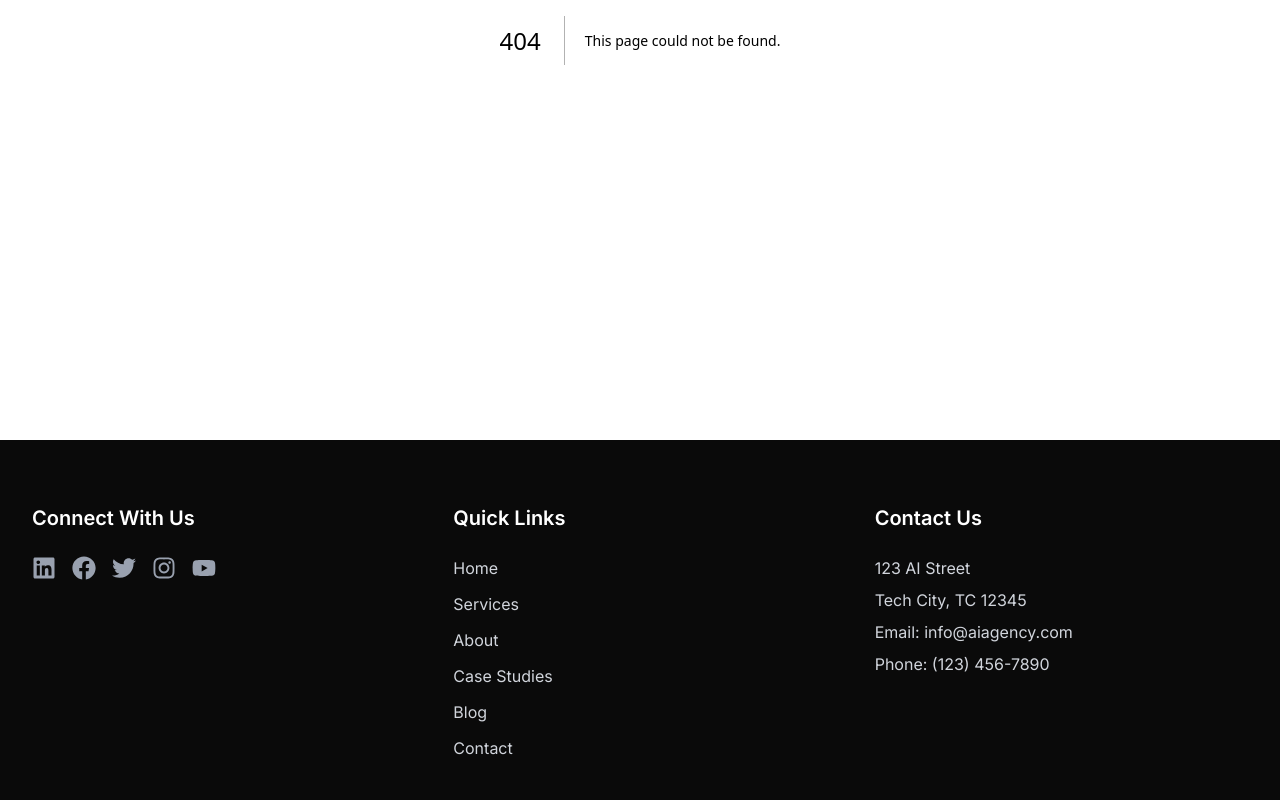
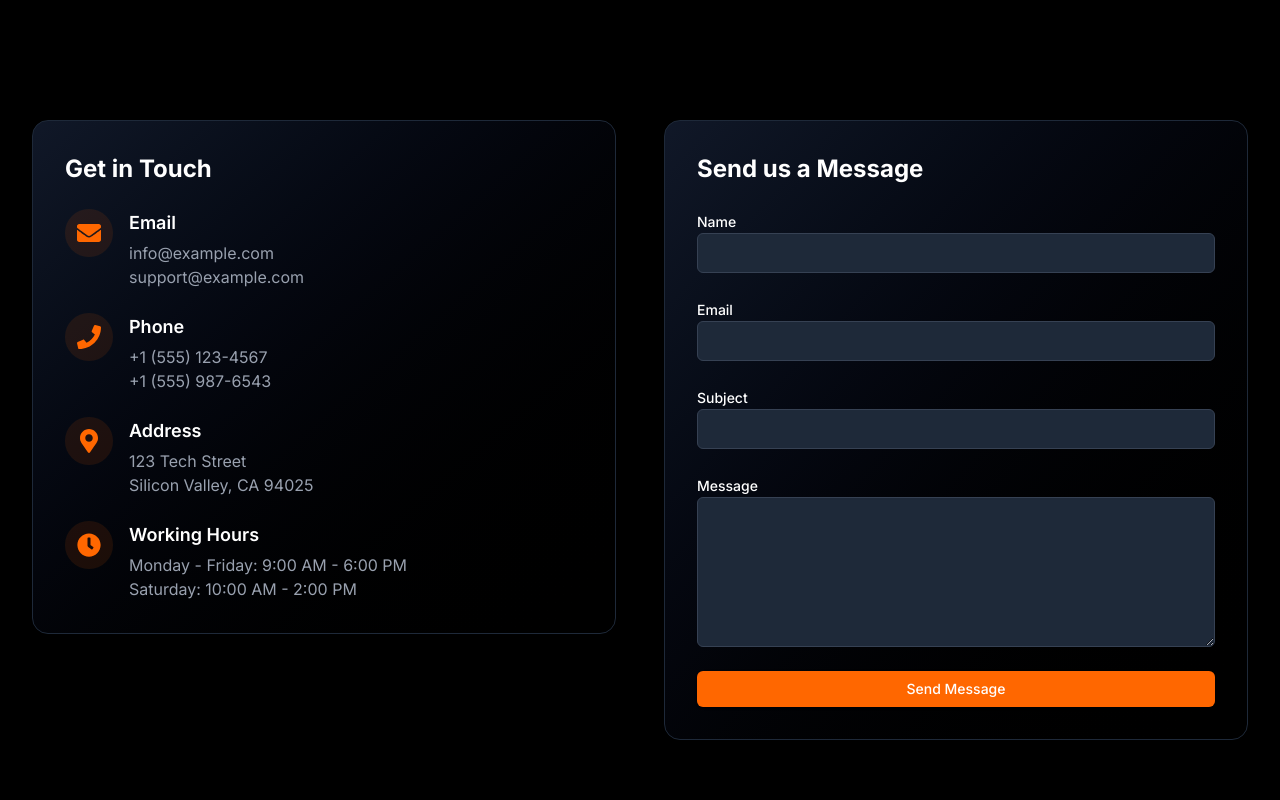
Before and after one commit to hiteshagja/sample-website, a Next.js app: page /contact in a window 1280 px wide. Before the commit this address had no page. Shown: the part 360-1160 px from the top of the page. Built offline with nearby package versions, Linux system fonts and the light colour scheme.

Commit message:
contact page done

```diff
--- /dev/null
+++ b/app/api/contact/route.js
@@ -0,0 +1,59 @@
+import { NextResponse } from 'next/server';
+import fs from 'fs';
+import path from 'path';
+
+export async function POST(request) {
+  try {
+    const data = await request.json();
+    const { name, email, subject, message } = data;
+
+    // Validate the data
+    if (!name || !email || !subject || !message) {
+      return NextResponse.json(
+        { error: 'All fields are required' },
+        { status: 400 }
+      );
+    }
+
+    // Create the data directory if it doesn't exist
+    const dataDir = path.join(process.cwd(), 'data');
+    if (!fs.existsSync(dataDir)) {
+      fs.mkdirSync(dataDir);
+    }
+
+    // Create the contacts file if it doesn't exist
+    const contactsFile = path.join(dataDir, 'contacts.json');
+    if (!fs.existsSync(contactsFile)) {
+      fs.writeFileSync(contactsFile, JSON.stringify([]));
+    }
+
+    // Read existing contacts
+    const contacts = JSON.parse(fs.readFileSync(contactsFile, 'utf8'));
+
+    // Add new contact
+    const newContact = {
+      id: Date.now(),
+      name,
+      email,
+      subject,
+      message,
+      timestamp: new Date().toISOString(),
+    };
+
+    contacts.push(newContact);
+
+    // Write back to file
+    fs.writeFileSync(contactsFile, JSON.stringify(contacts, null, 2));
+
+    return NextResponse.json(
+      { message: 'Contact form submitted successfully' },
+      { status: 200 }
+    );
+  } catch (error) {
+    console.error('Error processing contact form:', error);
+    return NextResponse.json(
+      { error: 'Failed to process contact form' },
+      { status: 500 }
+    );
+  }
+}
--- /dev/null
+++ b/app/contact/page.jsx
@@ -0,0 +1,203 @@
+'use client';
+
+import { useState } from 'react';
+import { Button } from '@/components/ui/button';
+import { Input } from '@/components/ui/input';
+import { Label } from '@/components/ui/label';
+import { Textarea } from '@/components/ui/textarea';
+import { FaEnvelope, FaPhone, FaMapMarkerAlt, FaClock } from 'react-icons/fa';
+import { Toaster, toast } from 'sonner';
+
+export default function ContactPage() {
+  const [formData, setFormData] = useState({
+    name: '',
+    email: '',
+    subject: '',
+    message: '',
+  });
+  const [isSubmitting, setIsSubmitting] = useState(false);
+
+  const handleSubmit = async (e) => {
+    e.preventDefault();
+    setIsSubmitting(true);
+
+    try {
+      const response = await fetch('/api/contact', {
+        method: 'POST',
+        headers: {
+          'Content-Type': 'application/json',
+        },
+        body: JSON.stringify(formData),
+      });
+
+      const data = await response.json();
+
+      if (!response.ok) {
+        throw new Error(data.error || 'Failed to submit form');
+      }
+
+      toast.success('Message sent successfully! We will get back to you soon.', {
+        duration: 5000,
+        position: 'top-right',
+      });
+
+      setFormData({
+        name: '',
+        email: '',
+        subject: '',
+        message: '',
+      });
+    } catch (error) {
+      toast.error(error.message || 'Failed to send message. Please try again later.', {
+        duration: 5000,
+        position: 'top-right',
+      });
+    } finally {
+      setIsSubmitting(false);
+    }
+  };
+
+  const handleChange = (e) => {
+    const { name, value } = e.target;
+    setFormData((prev) => ({
+      ...prev,
+      [name]: value,
+    }));
+  };
+
+  return (
+    <div className="min-h-screen pt-20">
+      <Toaster richColors position="top-right" />
+      {/* Hero Section */}
+      <section className="relative py-24 bg-gradient-to-b from-[#0a0a0a] to-black">
+        <div className="max-w-7xl mx-auto px-4 sm:px-6 lg:px-8">
+          <div className="text-center">
+            <h1 className="text-4xl sm:text-5xl lg:text-6xl font-bold mb-6">
+              <span className="bg-gradient-to-r from-[#ff6700] to-white bg-clip-text text-transparent">
+                Contact Us
+              </span>
+            </h1>
+            <p className="text-xl text-gray-300 max-w-3xl mx-auto">
+              Have questions or want to discuss a project? We'd love to hear from you.
+            </p>
+          </div>
+        </div>
+      </section>
+
+      {/* Contact Section */}
+      <section className="py-24 bg-black">
+        <div className="max-w-7xl mx-auto px-4 sm:px-6 lg:px-8">
+          <div className="grid grid-cols-1 lg:grid-cols-2 gap-12">
+            {/* Contact Information */}
+            <div className="space-y-8">
+              <div className="p-8 rounded-2xl bg-gradient-to-br from-gray-900 to-black border border-gray-800">
+                <h2 className="text-2xl font-bold text-white mb-6">Get in Touch</h2>
+                <div className="space-y-6">
+                  <div className="flex items-start gap-4">
+                    <div className="h-12 w-12 rounded-full bg-[#ff6700]/10 flex items-center justify-center">
+                      <FaEnvelope className="h-6 w-6 text-[#ff6700]" />
+                    </div>
+                    <div>
+                      <h3 className="text-lg font-semibold text-white mb-1">Email</h3>
+                      <p className="text-gray-400">info@example.com</p>
+                      <p className="text-gray-400">support@example.com</p>
+                    </div>
+                  </div>
+                  <div className="flex items-start gap-4">
+                    <div className="h-12 w-12 rounded-full bg-[#ff6700]/10 flex items-center justify-center">
+                      <FaPhone className="h-6 w-6 text-[#ff6700]" />
+                    </div>
+                    <div>
+                      <h3 className="text-lg font-semibold text-white mb-1">Phone</h3>
+                      <p className="text-gray-400">+1 (555) 123-4567</p>
+                      <p className="text-gray-400">+1 (555) 987-6543</p>
+                    </div>
+                  </div>
+                  <div className="flex items-start gap-4">
+                    <div className="h-12 w-12 rounded-full bg-[#ff6700]/10 flex items-center justify-center">
+                      <FaMapMarkerAlt className="h-6 w-6 text-[#ff6700]" />
+                    </div>
+                    <div>
+                      <h3 className="text-lg font-semibold text-white mb-1">Address</h3>
+                      <p className="text-gray-400">123 Tech Street</p>
+                      <p className="text-gray-400">Silicon Valley, CA 94025</p>
+                    </div>
+                  </div>
+                  <div className="flex items-start gap-4">
+                    <div className="h-12 w-12 rounded-full bg-[#ff6700]/10 flex items-center justify-center">
+                      <FaClock className="h-6 w-6 text-[#ff6700]" />
+                    </div>
+                    <div>
+                      <h3 className="text-lg font-semibold text-white mb-1">Working Hours</h3>
+                      <p className="text-gray-400">Monday - Friday: 9:00 AM - 6:00 PM</p>
+                      <p className="text-gray-400">Saturday: 10:00 AM - 2:00 PM</p>
+                    </div>
+                  </div>
+                </div>
+              </div>
+            </div>
+
+            {/* Contact Form */}
+            <div className="p-8 rounded-2xl bg-gradient-to-br from-gray-900 to-black border border-gray-800">
+              <h2 className="text-2xl font-bold text-white mb-6">Send us a Message</h2>
+              <form onSubmit={handleSubmit} className="space-y-6">
+                <div className="space-y-2">
+                  <Label htmlFor="name" className="text-white">Name</Label>
+                  <Input
+                    id="name"
+                    name="name"
+                    value={formData.name}
+                    onChange={handleChange}
+                    required
+                    className="bg-gray-800 border-gray-700 text-white"
+                  />
+                </div>
+                <div className="space-y-2">
+                  <Label htmlFor="email" className="text-white">Email</Label>
+                  <Input
+                    id="email"
+                    name="email"
+                    type="email"
+                    value={formData.email}
+                    onChange={handleChange}
+                    required
+                    className="bg-gray-800 border-gray-700 text-white"
+                  />
+                </div>
+                <div className="space-y-2">
+                  <Label htmlFor="subject" className="text-white">Subject</Label>
+                  <Input
+                    id="subject"
+                    name="subject"
+                    value={formData.subject}
+                    onChange={handleChange}
+                    required
+                    className="bg-gray-800 border-gray-700 text-white"
+                  />
+                </div>
+                <div className="space-y-2">
+                  <Label htmlFor="message" className="text-white">Message</Label>
+                  <Textarea
+                    id="message"
+                    name="message"
+                    value={formData.message}
+                    onChange={handleChange}
+                    required
+                    className="bg-gray-800 border-gray-700 text-white min-h-[150px]"
+                  />
+                </div>
+                <Button
+                  type="submit"
+                  className="w-full bg-[#ff6700] hover:bg-[#ff6700]/90 text-white"
+                  disabled={isSubmitting}
+                >
+                  {isSubmitting ? 'Sending...' : 'Send Message'}
+                </Button>
+              </form>
+            </div>
+          </div>
+        </div>
+      </section>
+    </div>
+  );
+}
--- /dev/null
+++ b/data/contacts.json
@@ -0,0 +1,18 @@
+[
+  {
+    "id": 1745653601912,
+    "name": "Hitesh",
+    "email": "hiteshagja24@gmail.com",
+    "subject": "I am testing",
+    "message": "this is test message. store it in file.",
+    "timestamp": "2025-04-26T07:46:41.912Z"
+  },
+  {
+    "id": 1745653791850,
+    "name": "Hitesh Agja",
+    "email": "hiteshagja24@gmail.com",
+    "subject": "I am testing",
+    "message": "gggdfgdf fgg dfg dg dgd gd",
+    "timestamp": "2025-04-26T07:49:51.850Z"
+  }
+]
--- a/package.json
+++ b/package.json
@@ -18,6 +18,7 @@
     "react": "^19.0.0",
     "react-dom": "^19.0.0",
     "react-icons": "^5.5.0",
+    "sonner": "^2.0.3",
     "tailwind-merge": "^3.2.0",
     "tailwindcss-animate": "^1.0.7"
   },
```
Also changed, not shown: 1 other file (tests, documents, lock files or other folders).
